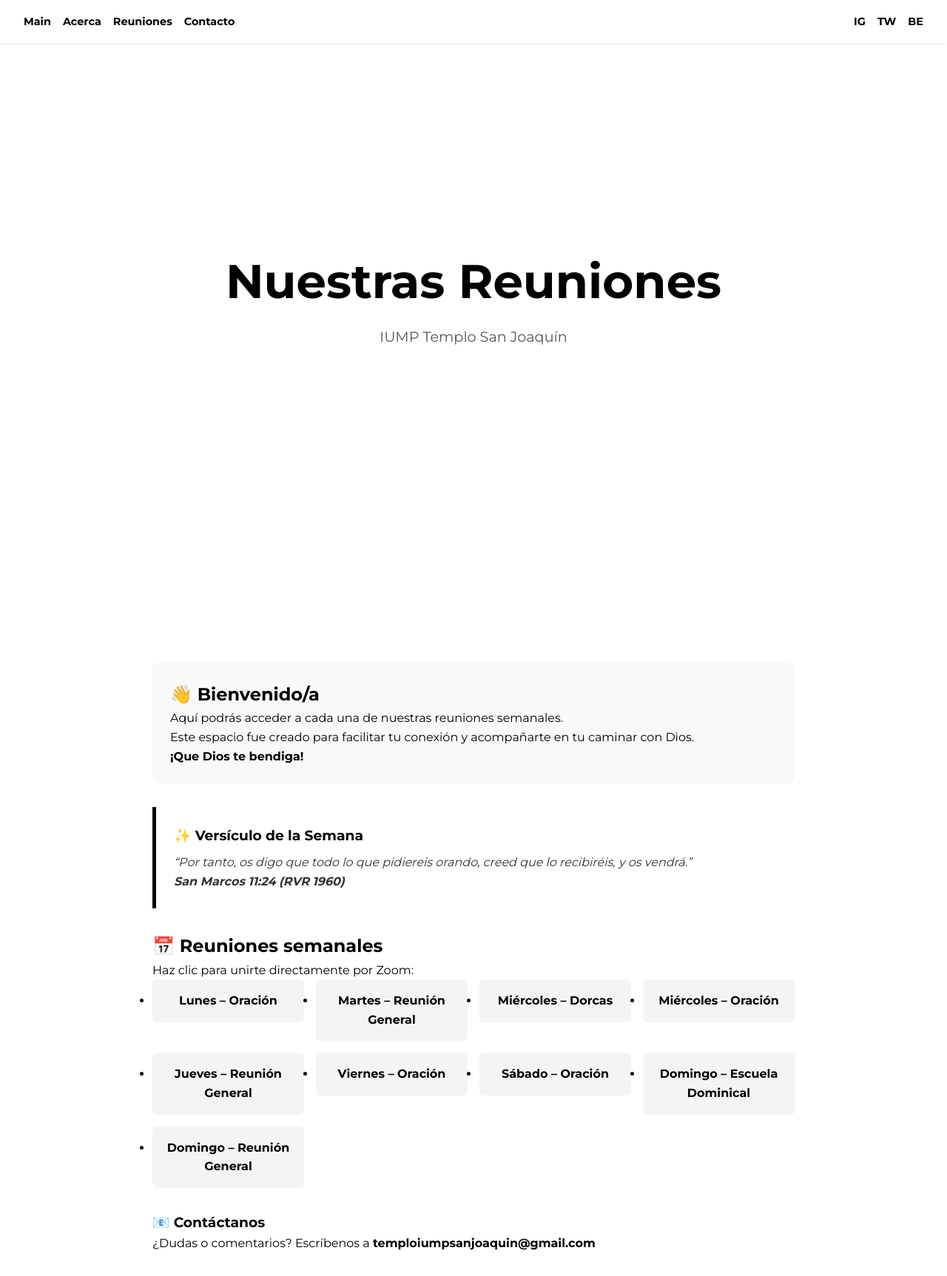
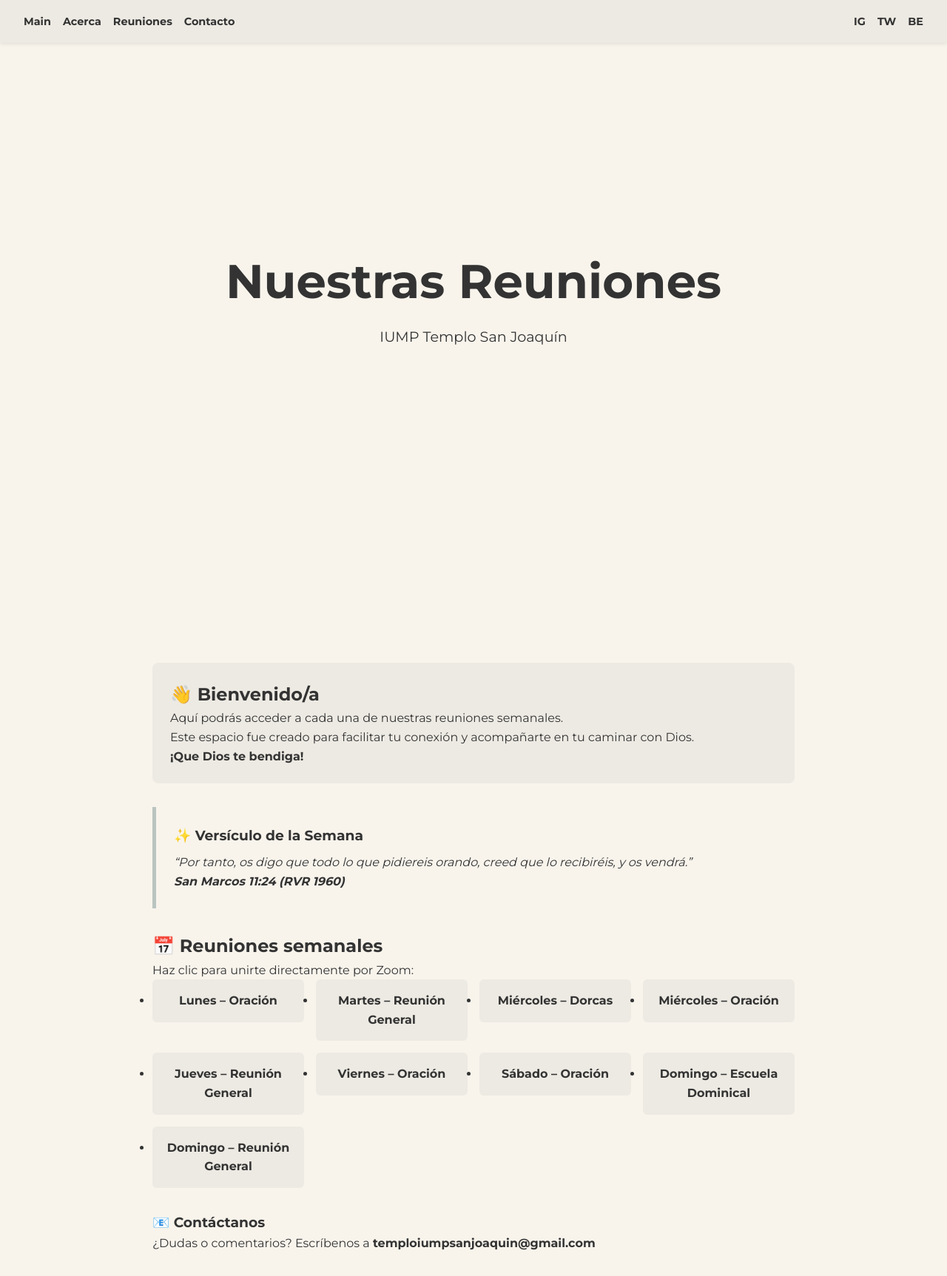
Before and after one commit to IUMPTemploSanJoaquin/IUMP-Templo-San-Joaqu-n, a plain HTML site: page index.html in a window 1280 px wide. Shown: the whole page at 74% size. Drawn offline with Linux system fonts and the light colour scheme.

Commit message:
Descripción del cambio

```diff
--- a/style.css
+++ b/style.css
@@ -1,6 +1,13 @@
 @import url('https://fonts.googleapis.com/css2?family=Montserrat:wght@400;700&display=swap');
 
-/* —— Reset y base —— */
+:root {
+  --color-bg: #F8F4EC;
+  --color-card: #EDEAE3;
+  --color-primary: #BAC4C1;
+  --color-secondary: #A8B6A6;
+  --color-text: #333333;
+}
+
 * {
   margin: 0;
   padding: 0;
@@ -8,12 +15,11 @@
 }
 body {
   font-family: 'Montserrat', sans-serif;
-  background-color: #ffffff;
-  color: #000000;
+  background-color: var(--color-bg);
+  color: var(--color-text);
   line-height: 1.6;
 }
 
-/* —— Navbar fija —— */
 .navbar {
   width: 100%;
   padding: 1rem 2rem;
@@ -21,29 +27,31 @@ body {
   justify-content: space-between;
   position: fixed;
   top: 0;
-  background: #ffffff;
+  background: var(--color-card);
+  box-shadow: 0 1px 5px rgba(0, 0, 0, 0.1);
   z-index: 100;
-  box-shadow: 0 1px 5px rgba(0,0,0,0.1);
 }
-.nav-list, .social-list {
+.nav-list,
+.social-list {
   list-style: none;
   display: flex;
   gap: 1rem;
 }
-.nav-list a, .social-list a {
+.nav-list a,
+.social-list a {
   text-decoration: none;
-  color: #000;
+  color: var(--color-text);
   font-weight: 700;
   font-size: 0.9rem;
 }
-.nav-list a:hover, .social-list a:hover {
+.nav-list a:hover,
+.social-list a:hover {
   opacity: 0.7;
 }
 
-/* —— Hero fullscreen (fondo blanco) —— */
 .hero {
   height: 100vh;
-  background-color: #ffffff;
+  background-color: var(--color-bg);
   display: flex;
   align-items: center;
   justify-content: center;
@@ -57,64 +65,59 @@ body {
 .hero-text p {
   margin-top: 0.5rem;
   font-size: 1.2rem;
-  color: #555;
+  color: var(--color-text);
 }
 
-/* —— Contenedor principal —— */
 .container {
   max-width: 900px;
   margin: auto;
-  padding: 6rem 1rem 2rem; /* deja espacio para navbar y hero */
+  padding: 6rem 1rem 2rem;
 }
 
-/* —— Bloques de contenido —— */
 .bienvenida {
-  background: #f9f9f9;
+  background: var(--color-card);
   padding: 1.5rem;
   border-radius: 8px;
   margin-bottom: 2rem;
 }
 .versiculo {
   padding: 1.5rem;
-  border-left: 5px solid #000;
+  border-left: 5px solid var(--color-primary);
   margin-bottom: 2rem;
 }
 blockquote {
   font-style: italic;
-  color: #333;
   margin-top: 0.5rem;
 }
 
-/* —— Galería de botones —— */
 .gallery {
   display: grid;
-  grid-template-columns: repeat(auto-fill, minmax(200px,1fr));
+  grid-template-columns: repeat(auto-fill, minmax(200px, 1fr));
   gap: 1rem;
   margin-bottom: 2rem;
 }
 .gallery li a {
   display: block;
   padding: 1rem;
-  background: #f4f4f4;
+  background: var(--color-card);
   border-radius: 6px;
   text-align: center;
-  color: #000;
+  color: var(--color-text);
   font-weight: 700;
   text-decoration: none;
   transition: background 0.2s ease;
 }
 .gallery li a:hover {
-  background: #e0e0e0;
+  background: var(--color-secondary);
 }
 
-/* —— Sección de contacto —— */
 .contacto {
   margin-top: 2rem;
 }
 .contacto a {
-  color: #000;
+  color: var(--color-text);
   text-decoration: none;
-  font-weight: bold;
+  font-weight: 700;
 }
 .contacto a:hover {
   text-decoration: underline;
```
